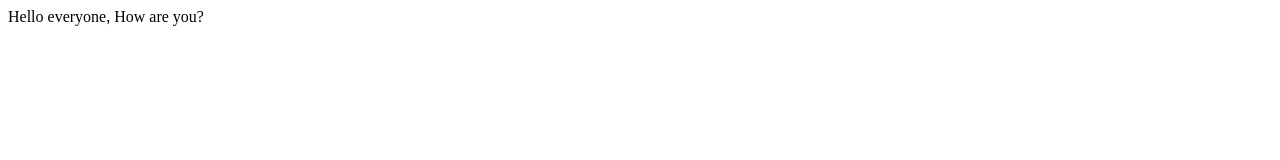
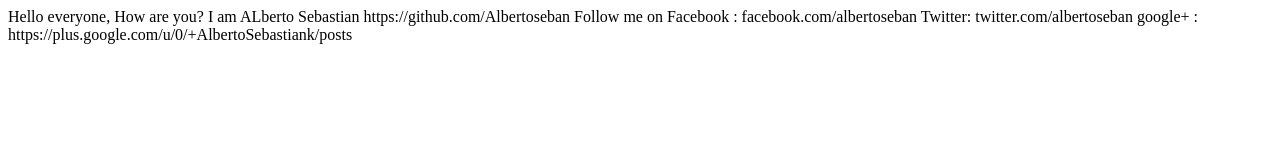
Before and after one commit to Albertoseban/Albertoseban.github.io, a plain HTML site: page index.html in a window 1280 px wide. Drawn offline with Linux system fonts and the light colour scheme.

Commit message:
Update index.html

```diff
--- a/index.html
+++ b/index.html
@@ -7,5 +7,11 @@
 </head>
 <body>
 Hello everyone, How are you?
+I am ALberto Sebastian
+https://github.com/Albertoseban
+
+Follow me on Facebook : facebook.com/albertoseban
+Twitter: twitter.com/albertoseban
+google+ : https://plus.google.com/u/0/+AlbertoSebastiank/posts
 </body>
 </html>
```
